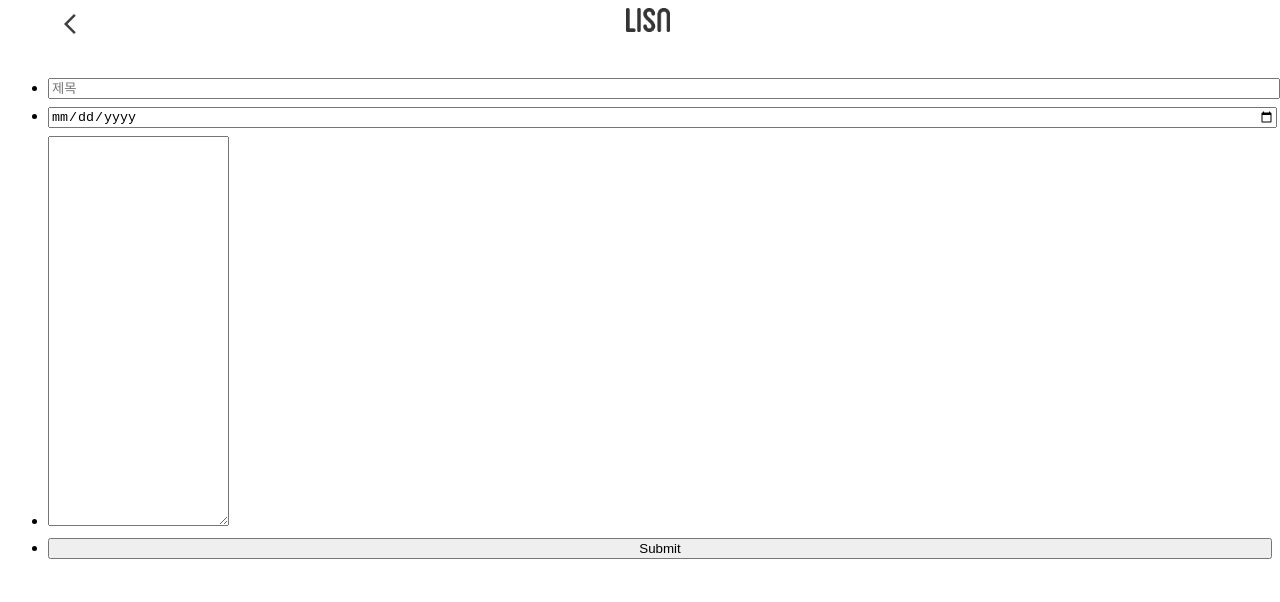
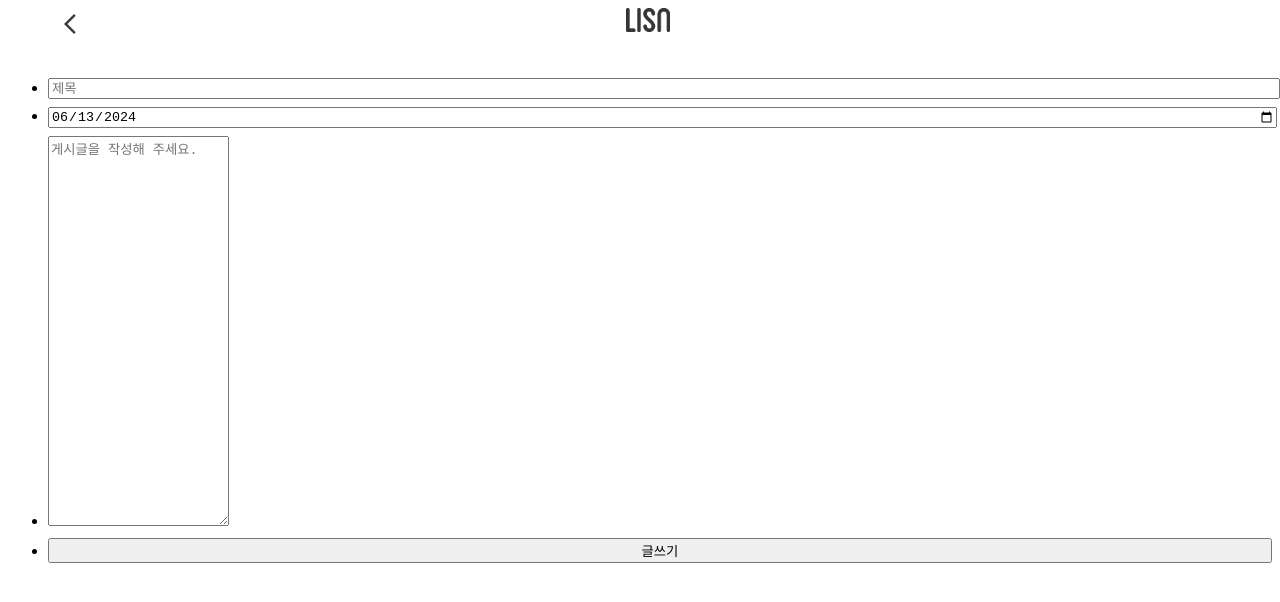
Before and after one commit to thelisn/challenge-2410-eunhyeong, a Nuxt app: page /create in a window 1280 px wide. Shown: the top 602 px of the page. Built offline with nearby package versions, Linux system fonts and the light colour scheme.

Commit message:
[FEAT] input date에 오늘 날짜로 placeholder 설정

```diff
--- a/components/create-article.vue
+++ b/components/create-article.vue
@@ -25,6 +25,7 @@
                     <li>
                         <textarea
                             v-model="content"
+                            placeholder="게시글을 작성해 주세요."
                             required>
                         </textarea>
                     </li>
@@ -32,7 +33,7 @@
                         <input
                             type="submit"
                             id="submit-create"
-                            placeholder="글쓰기"
+                            value="글쓰기"
                             v-on:click="Post">
                     </li>
                 </ul>
@@ -42,9 +43,11 @@
     </div>
 </template>
 
+<script  src="http://code.jquery.com/jquery-latest.min.js"></script>
 <script>
-
 export default {
+    mounted() {
+        document.getElementById('date').value = new Date().toISOString().substring(0, 10);    },
     data() {
         return {
             title: '',
@@ -63,7 +66,12 @@ export default {
                 title: this.title,
                 date: this.date,
                 content: this.content,
-            });
+            })
+                // .then(() => {
+                //     this.$router.push({
+                //         path: '/',
+                //     });
+                // });
         },
     },
 }
```
